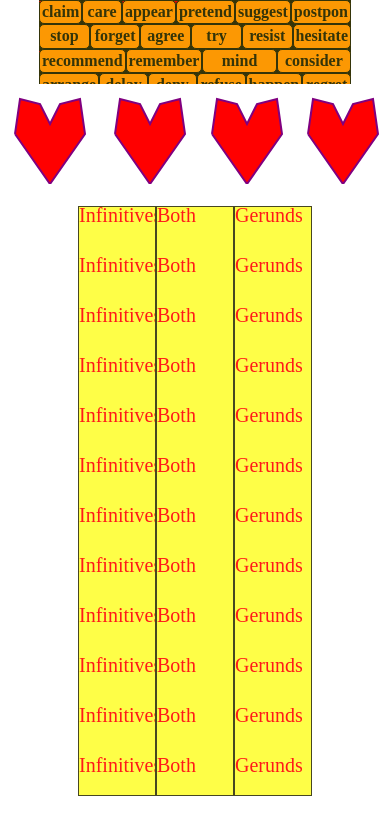
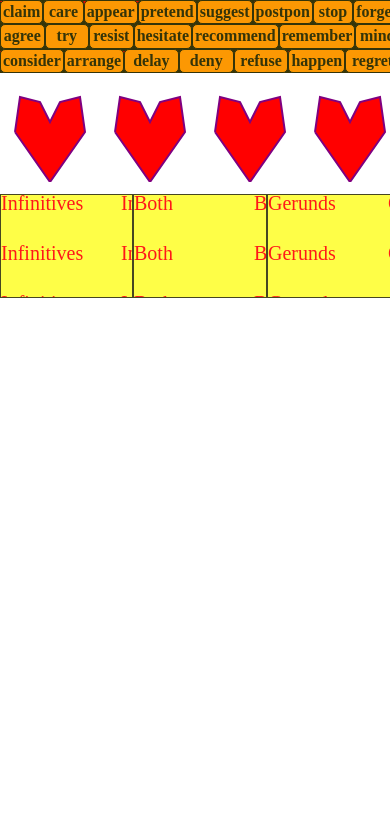
Before and after one commit to forrana/suomalainen-verbi-typpit, a website with bundled scripts: page index.html in a window 390 px wide. Built offline with nearby package versions, Linux system fonts and the light colour scheme.

Commit message:
Change page layout to grid-layout

```diff
--- a/css/main.css
+++ b/css/main.css
@@ -2,13 +2,18 @@ body {
   font-size: 1em
 }
 
+.wrapper {
+  display: grid;
+  grid-row-gap: 1vh;
+  grid-template-columns: 1fr 3fr 1fr;
+}
+
 .ungrouped {
+  grid-column-start: 2;
+  grid-column-end: 3;
   overflow: auto;
   background: #343409;
   color: #FEFE34;
-  height: 10vh;
-  margin: auto;
-  width: 80%;
   display: flex;
   flex-wrap: wrap;
   justify-content: space-around;
@@ -16,19 +21,21 @@ body {
 }
 
 .health {
+  grid-column-start: 2;
+  grid-column-end: 3;
   display: flex;
   justify-content: center;
-  margin-bottom: 2vh;
 }
 
 .grouped {
+  grid-column-start: 2;
+  grid-column-end: 3;
   display: flex;
-  height: 70vh;
-  margin: auto;
-  width: 60%;
+  width: 100%;
 }
 
 .grouped section {
+  overflow: auto;
   flex-wrap: wrap;
   padding: 6vh 0;
   align-items: center;
@@ -84,11 +91,7 @@ body {
 
 @media only screen and (min-device-width : 320px) and (max-device-width : 480px) {
 /* Styles */
-  .ungrouped {
-    width: 95%
-  }
-  .grouped {
-    width: 95%;
-    height: 55vh;
+  .wrapper {
+    grid-template-columns: 0fr 1fr 0fr;
   }
 }
--- a/index.html
+++ b/index.html
@@ -24,6 +24,7 @@
         <!--[if lte IE 9]>
             <p class="browserupgrade">You are using an <strong>outdated</strong> browser. Please <a href="https://browsehappy.com/">upgrade your browser</a> to improve your experience and security.</p>
         <![endif]-->
+        <section class="wrapper">
           <section id="ungrouped" class="ungrouped">
           </section>
           <section id="health" class="health">
@@ -34,11 +35,12 @@
             </svg>
           </section>
           <section id="grouped" class="grouped">
-          <section id="gerunds" class="dropzone" word-type="infinitive">
-          </section>
-          <section id="infinitives" class="dropzone" word-type="gerund">
+            <section id="infinitives" class="dropzone" word-type="infinitive">
             </section>
             <section id="indifferent" class="dropzone" word-type="indifferent">
+            </section>
+            <section id="gerunds" class="dropzone" word-type="gerund">
+            </section>
           </section>
         </section>
         <script src="libs/compromise/builds/compromise.es6.min.js"></script>
```
Lines whose indentation alone changed are shown as unchanged.
